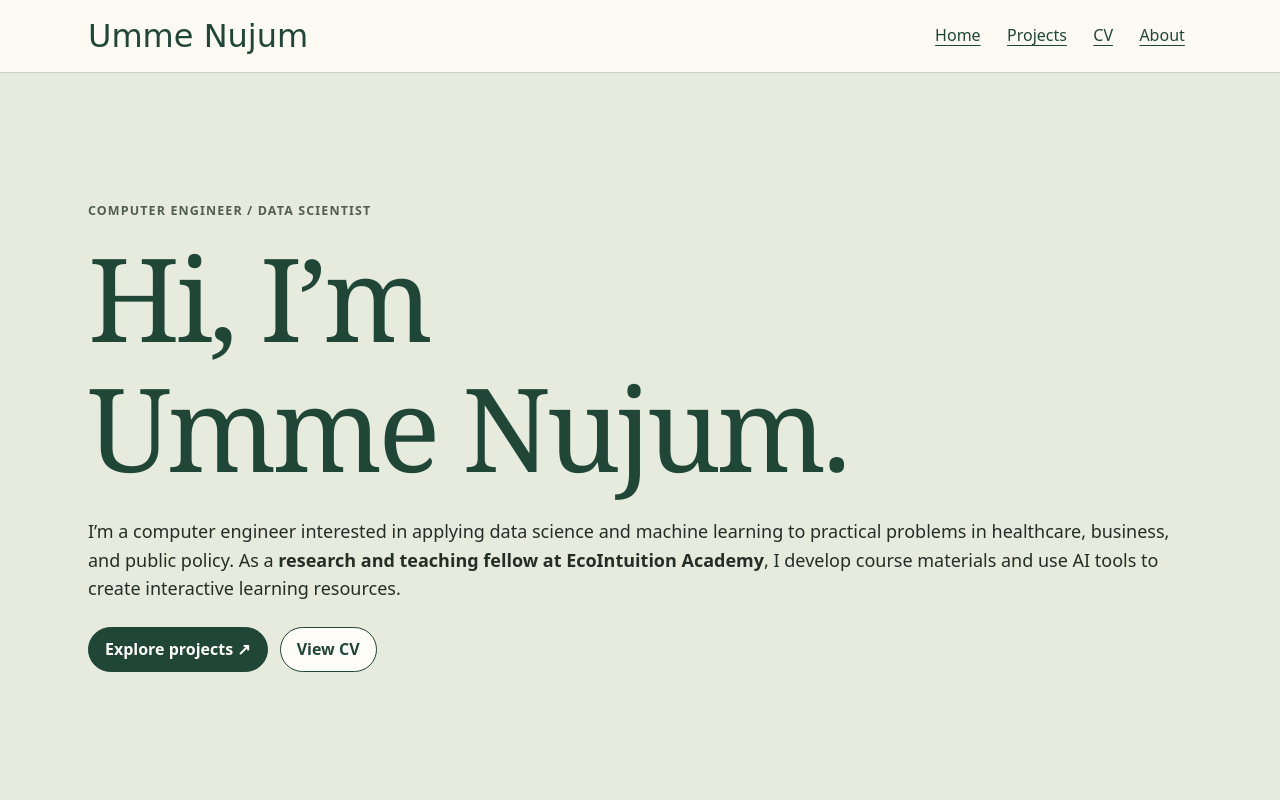
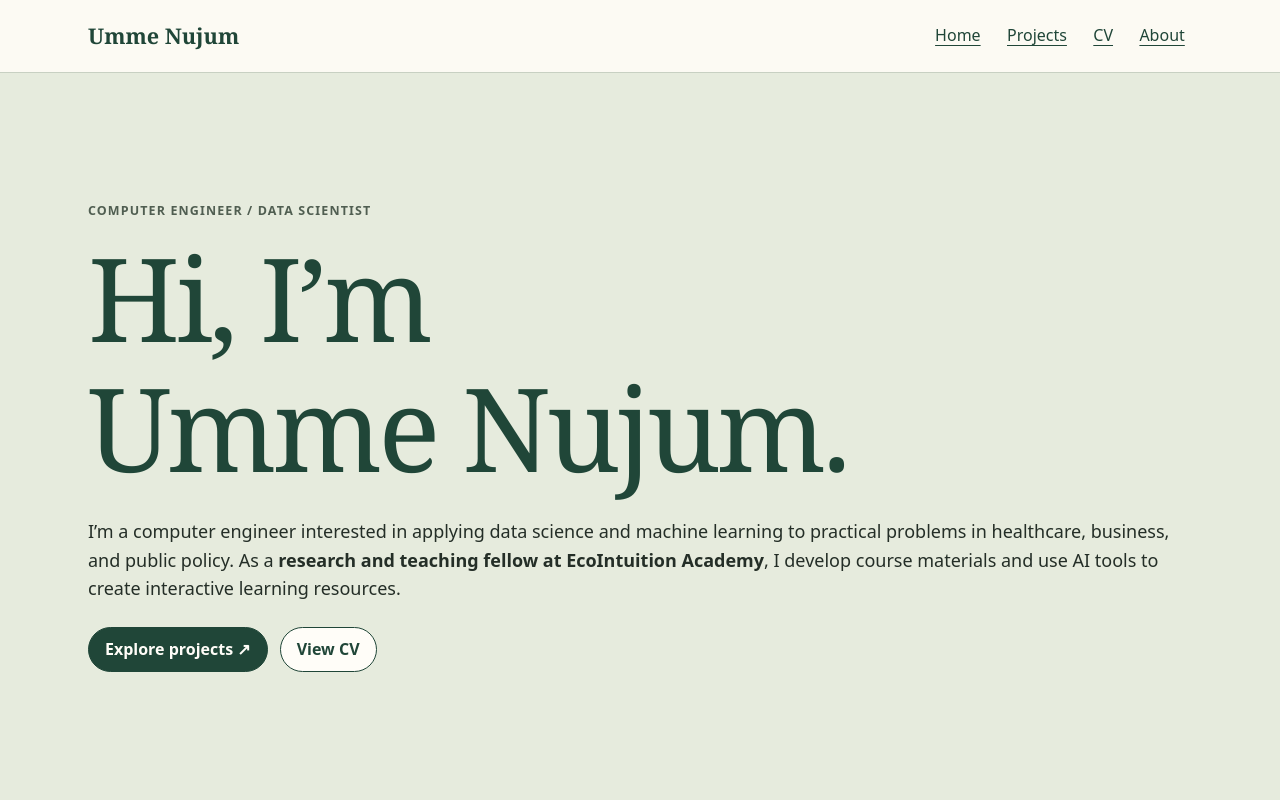
Before and after one commit to Ummenujum/ummenujum.github.io, a plain HTML site: page index.html in a window 1280 px wide. Shown: the top 800 px of the page. Drawn offline with Linux system fonts and the light colour scheme.

Commit message:
Remove .masthead .brand styles and animations
Removed styles for .masthead .brand and related animations.

```diff
--- a/styles.css
+++ b/styles.css
@@ -90,21 +90,3 @@ footer { border-top: 1px solid var(--line); }
   font-weight: 400;
   letter-spacing: -0.035em;
 }
-.masthead .brand {
-  font-family: "Allura", cursive;
-  font-size: 2rem;
-  font-weight: 400;
-  line-height: 1;
-  white-space: nowrap;
-}
-
-@media (prefers-reduced-motion: no-preference) {
-  .masthead .brand {
-    animation: signature-reveal 1.2s ease-out both;
-  }
-
-  @keyframes signature-reveal {
-    from { clip-path: inset(-20% 100% -25% -10%); }
-    to   { clip-path: inset(-20% -10% -25% -10%); }
-  }
-}
```
